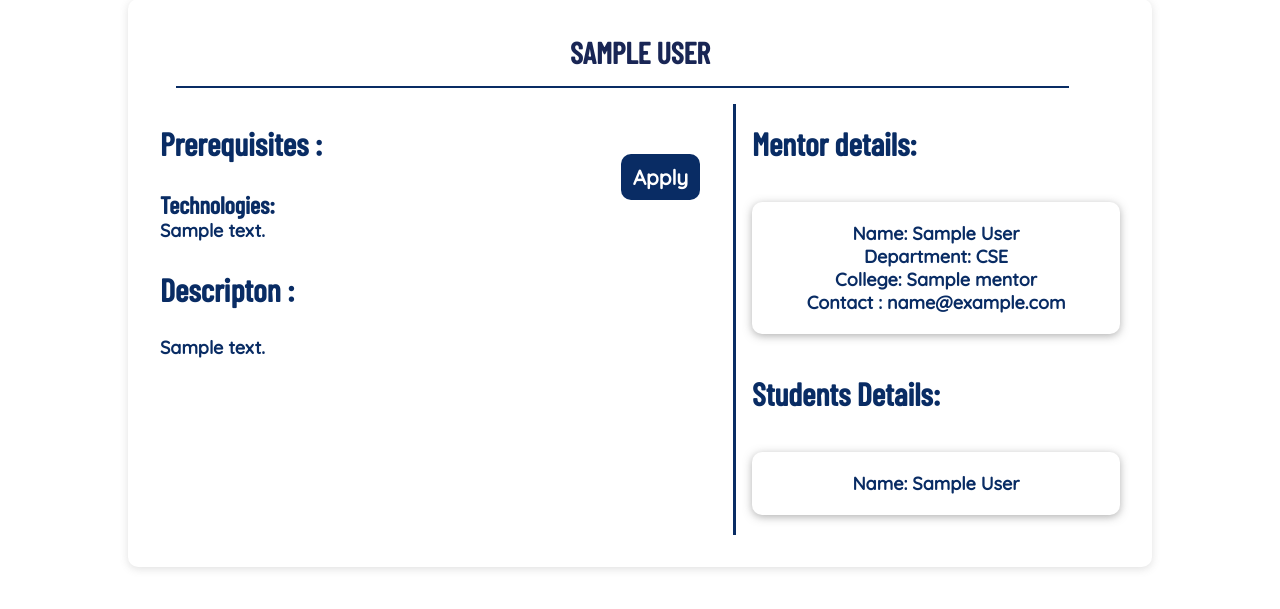
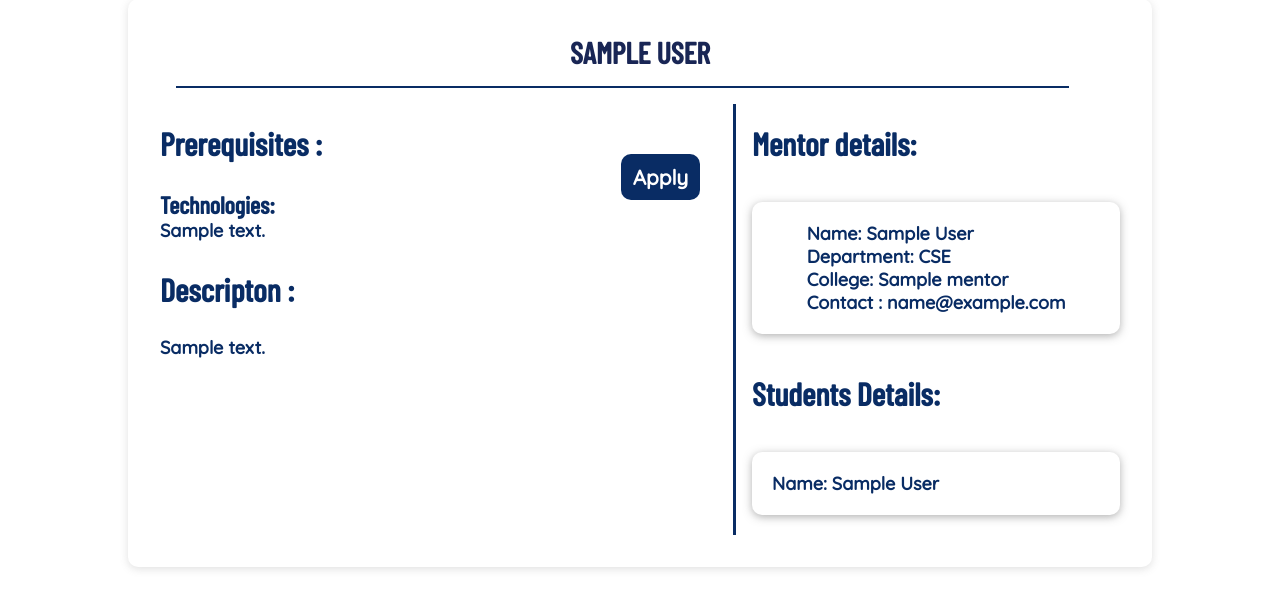
Before and after one commit to YashaswiniJakkam/DigitalHub, a Django app: a page that uses templates/problemstatements/probst.html in a window 1280 px wide. Shown: the part 123-732 px from the top of the page. Run offline with Django 5.2, Linux system fonts and the light colour scheme; tables that the repository leaves empty hold one stand-in row (values such as "Sample post"); some web fonts are replaced.

Commit message:
fixed alignment issues

```diff
--- a/home/static/problemstatements/probst.css
+++ b/home/static/problemstatements/probst.css
@@ -134,7 +134,7 @@ h3 {
     display : flex;
     flex-direction: column;
     justify-content: center;
-    align-items: center;
+    align-items: flex-start;
 }
 @media screen and (max-width:1039px){
     .bodycontent{
--- a/templates/problemstatements/probst.html
+++ b/templates/problemstatements/probst.html
@@ -136,7 +136,7 @@
                 {% if students %}
                 <h3>Students Details:</h3>
                 <div class="mentorcard">
-                    <div class="card_content">
+                    <div class="card_content" style="align-items: flex-start;">
                     {% for student in students %}
                             <div class="card_details">
                                 <div class="name">Name: {{student.full_name}}</div>
```
